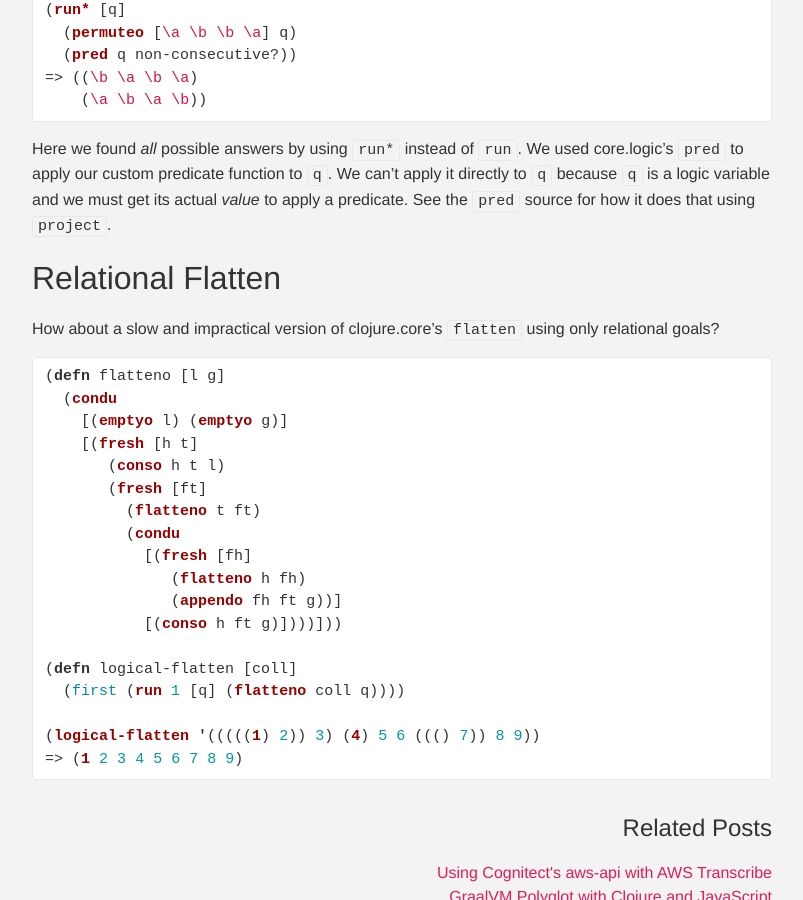
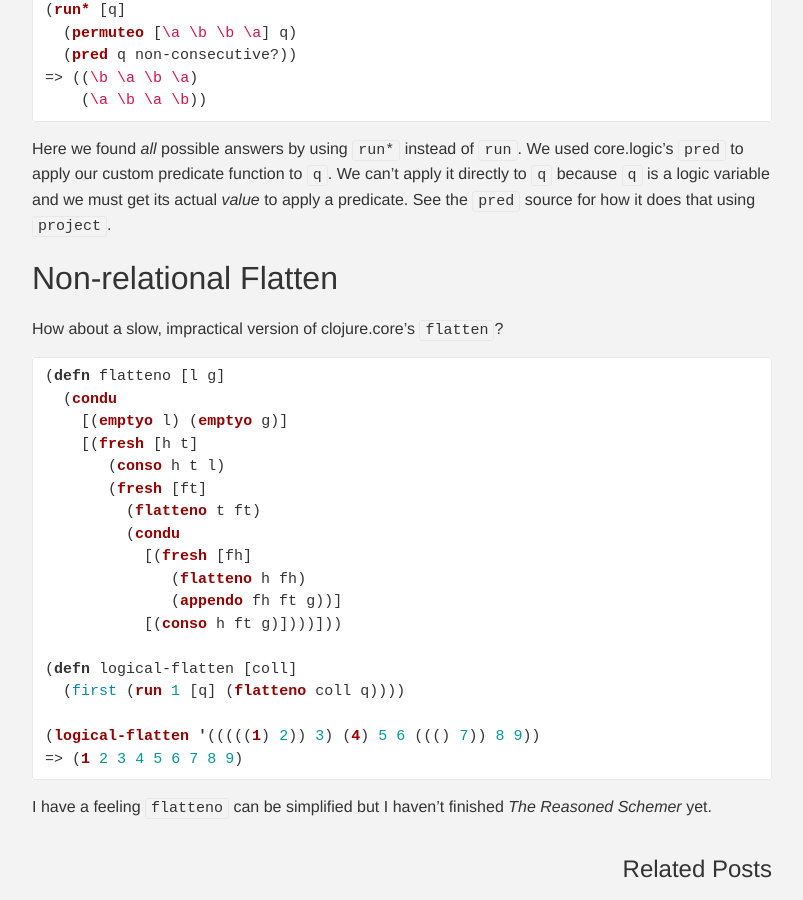
Before and after one commit to taylorwood/taylorwood.github.io, a Jekyll site: the page built from _posts/2018-05-10-clojure-logic.md, in a window 1280 px wide and 900 px high, scrolled down 6287 px. Shown: the whole window, without its empty margins (238-1041 px from the left). Built offline with Jekyll 4.4.1, drawn with Linux system fonts in a browser that asks for light colours.

Commit message:
Update 2018-05-10-clojure-logic.md

````diff
--- a/_posts/2018-05-10-clojure-logic.md
+++ b/_posts/2018-05-10-clojure-logic.md
@@ -262,9 +262,9 @@ This works fine with our custom `nonconseco` goal, but it's not very fast for la
 
 Here we found _all_ possible answers by using `run*` instead of `run`. We used core.logic's `pred` to apply our custom predicate function to `q`. We can't apply it directly to `q` because `q` is a logic variable and we must get its actual _value_ to apply a predicate. See the `pred` source for how it does that using `project`.
 
-## Relational Flatten
+## Non-relational Flatten
 
-How about a slow and impractical version of clojure.core's `flatten` using only relational goals?
+How about a slow, impractical version of clojure.core's `flatten`?
 ```clojure
 (defn flatteno [l g]
   (condu
@@ -285,3 +285,4 @@ How about a slow and impractical version of clojure.core's `flatten` using only
 (logical-flatten '(((((1) 2)) 3) (4) 5 6 ((() 7)) 8 9))
 => (1 2 3 4 5 6 7 8 9)
 ```
+I have a feeling `flatteno` can be simplified but I haven't finished _The Reasoned Schemer_ yet.
````
